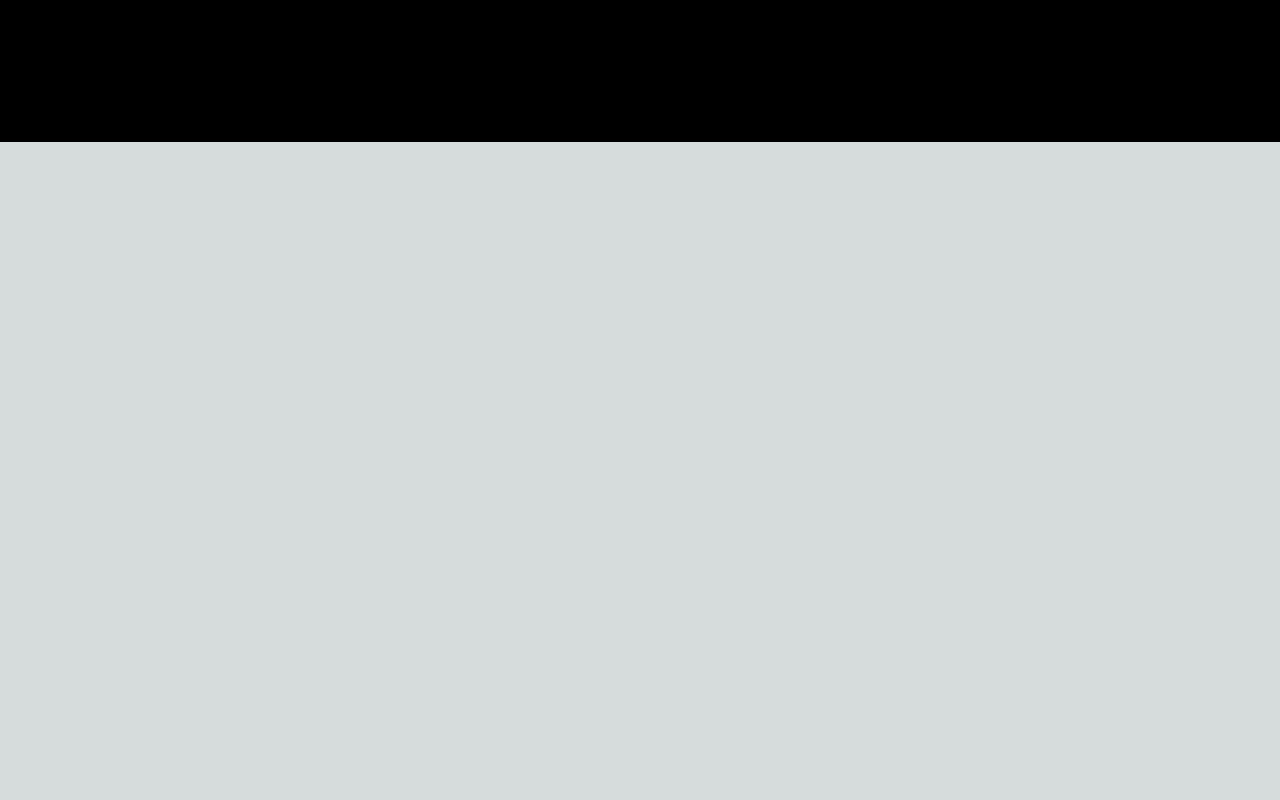
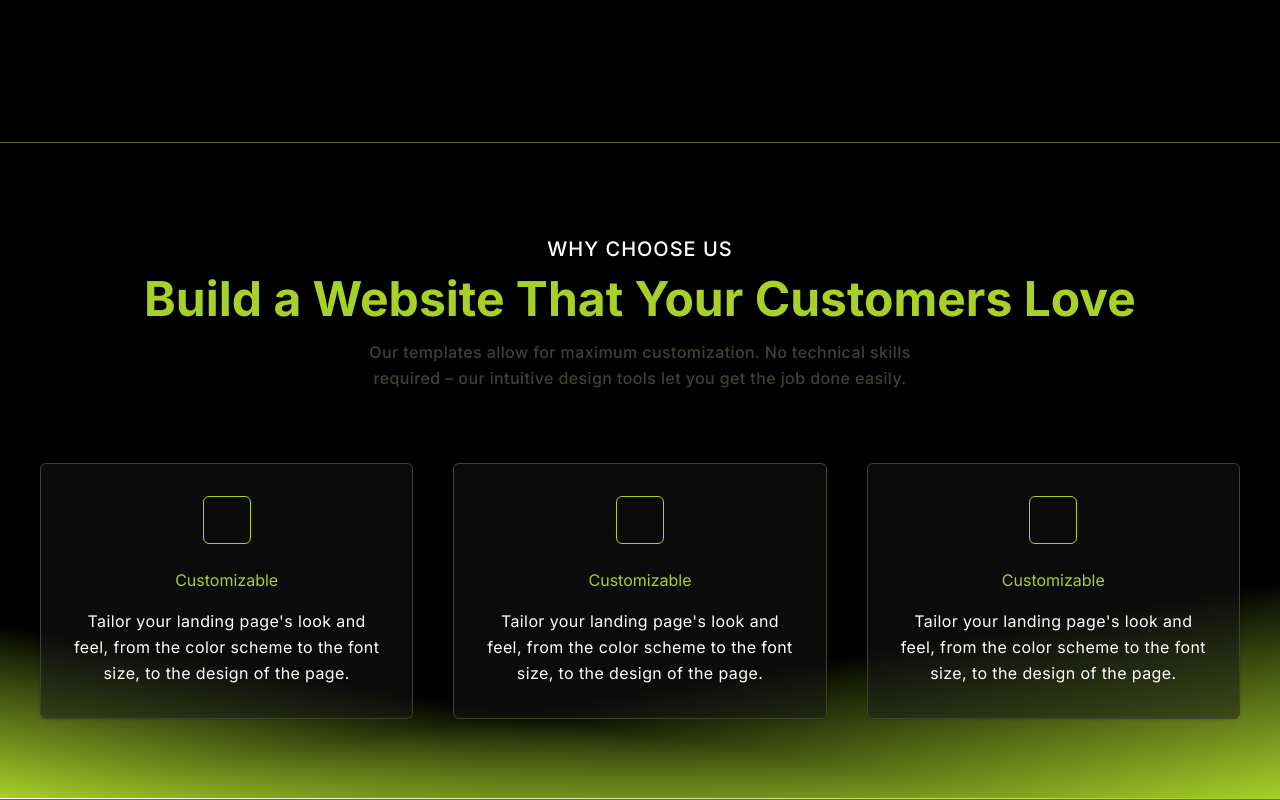
Before and after one commit to Saiwebdev2005/smart_rent_payment_app, a Next.js app in the folder f_smart_rent_payment/: page / in a window 1280 px wide. Shown: the part 834-1634 px from the top of the page. Before the commit the page ends 976 px from the top, so only its background shows below. Built offline with nearby package versions, Linux system fonts and the light colour scheme.

Commit message:
Pricing and feature section added

```diff
--- /dev/null
+++ b/f_smart_rent_payment/src/app/Pricing/page.tsx
@@ -0,0 +1,67 @@
+// Pricing.tsx
+import React from "react";
+import Product from "../../components/Card/PricingCard";
+
+interface ProductData {
+  id: string;
+  title: string;
+  details: string;
+  price: string;
+  features: string[];
+  link: string;
+}
+
+interface PricingProps {
+  products: ProductData[];
+}
+const productsData = [
+  {
+    id: "product1",
+    title: "Product Type 1",
+    details: "Product details for Product Type 1",
+    price: "€ 10 / unit",
+    features: ["40 units", "1 feature", "Fast delivery"],
+    link: "/order1",
+  },
+  {
+    id: "product2",
+    title: "Product Type 2",
+    details: "The most popular choice. Product details for Product Type 2",
+    price: "€ 20 / unit",
+    features: ["120 units", "3 different features", "Fast delivery"],
+    link: "/order2",
+  },
+  {
+    id: "product3",
+    title: "Product Type 3",
+    details: "Product details for Product Type 3",
+    price: "€ 50 / unit",
+    features: ["240 units", "6 different features", "Fast delivery"],
+    link: "/order3",
+  },
+];
+
+const Pricing: React.FC<PricingProps> = ({ products }) => {
+  return (
+    <div className="pt-5 bg-c4" id="pricing">
+      <div className="mx-auto pb-20 mt-4 max-w-7xl px-6 lg:px-8">
+        <div className="flex flex-col space-y-8 mx-auto max-w-4xl text-center">
+          <h1 className="font-semibold leading-7 text-c1 text-2xl md:text-6xl">Pricing</h1>
+          <p className="mt-2 text-lg font-bold tracking-tight text-white md:text-4xl">
+            Whether it's just you, or your entire team - we've got you covered.
+          </p>
+        </div>
+        <p className="mx-auto mt-6 max-w-2xl text-center text-md md:text-lg leading-8 text-c2">
+          Choose the product that works best
+        </p>
+        <div className="isolate mx-auto mt-10 grid max-w-md md:max-w-lg grid-cols-1 gap-8 lg:mx-0 lg:max-w-none lg:grid-cols-3">
+          {productsData.map((product) => (
+            <Product key={product.id} {...product} />
+          ))}
+        </div>
+      </div>
+    </div>
+  );
+};
+
+export default Pricing;
--- /dev/null
+++ b/f_smart_rent_payment/src/components/Card/FeatureCard.tsx
@@ -0,0 +1,33 @@
+import React from "react";
+
+interface FeatureCardProps {
+  icon: React.ReactNode;
+  title: string;
+  description: string;
+}
+
+const FeatureCard: React.FC<FeatureCardProps> = ({
+  icon,
+  title,
+  description,
+}) => (
+  <div className="rounded-md border border-c3 bg-neutral-900/50 p-8 text-center shadow">
+    <div
+      className="button-text mx-auto flex h-12 w-12 items-center justify-center rounded-md border"
+      style={{
+        backgroundImage:
+          "linear-gradient(to right top, from-yellow-400 to-transparent)",
+        borderColor: "#A7D129",
+      }}
+    >
+      {icon}
+    </div>
+
+    <h3 className="mt-6 text-c1">{title}</h3>
+    <p className="my-4 mb-0 font-normal leading-relaxed tracking-wide text-white">
+      {description}
+    </p>
+  </div>
+);
+
+export default FeatureCard;
--- /dev/null
+++ b/f_smart_rent_payment/src/components/Card/PricingCard.tsx
@@ -0,0 +1,56 @@
+// Product.tsx
+import React from 'react';
+
+interface ProductProps {
+  id: string;
+  title: string;
+  details: string;
+  price: string;
+  features: string[];
+  link: string;
+}
+
+const Product: React.FC<ProductProps> = ({ id, title, details, price, features, link }) => {
+  return (
+    <div className={`ring-1 ring-c2 rounded-3xl p-4 md:p-10 ${id === 'product2' ? 'bg-white/5 ring-2 ring-c1' : ''}`}>
+  <div className="flex flex-col items-center md:items-start md:flex-row justify-between gap-x-4">
+    <h2 id={id} className="text-lg md:text-xl font-semibold leading-8 text-white md:self-start">
+      {title}
+    </h2>
+    {id === 'product2' && (
+      <p className="rounded-full bg-c1 px-2 py-1 text-xs md:text-sm font-semibold leading-5 text-c4 md:self-start">Most popular</p>
+    )}
+  </div>
+  <p className="mt-2 md:mt-4 text-xs md:text-sm leading-6 text-gray-300">{details}</p>
+  <p className="mt-3 md:mt-6 flex items-baseline gap-x-1">
+    <span className="text-3xl md:text-4xl font-bold tracking-tight text-white">{price}</span>
+  </p>
+  <a
+    href={link}
+    aria-describedby={id}
+    className={`${
+      id === 'product2' ? 'bg-c1' : 'bg-white'
+    } text-c4 hover:bg-white/20 focus-visible:outline-white mt-4 md:mt-6 block rounded-md py-2 px-3 text-center text-xs md:text-sm font-semibold leading-6 focus-visible:outline focus-visible:outline-2 focus-visible:outline-offset-2`}
+  >
+    Order Now
+  </a>
+  <ul role="list" className="mt-4 md:mt-8 space-y-2 md:space-y-3 text-xs md:text-sm leading-6 text-gray-300 xl:mt-10">
+    {features.map((feature, index) => (
+      <li key={index} className="flex gap-x-2 md:gap-x-3">
+        <svg xmlns="http://www.w3.org/2000/svg" viewBox="0 0 20 20" fill="currentColor" aria-hidden="true" className="h-5 md:h-6 w-4 md:w-5 flex-none text-white">
+          <path
+            fillRule="evenodd"
+            d="M16.704 4.153a.75.75 0 01.143 1.052l-8 10.5a.75.75 0 01-1.127.075l-4.5-4.5a.75.75 0 011.06-1.06l3.894 3.893 7.48-9.817a.75.75 0 011.05-.143z"
+            clipRule="evenodd"
+          ></path>
+        </svg>
+        {feature}
+      </li>
+    ))}
+  </ul>
+</div>
+
+  );
+};
+
+export default Product;
--- /dev/null
+++ b/f_smart_rent_payment/src/components/Home/FeatureSection/FeatureSection.tsx
@@ -0,0 +1,113 @@
+import FeatureCard from "@/components/Card/FeatureCard";
+import React from "react";
+
+const features = [
+  {
+    icon: (
+      <svg
+        xmlns="http://www.w3.org/2000/svg"
+        className="icon icon-tabler icon-tabler-color-swatch"
+        width="24"
+        height="24"
+        viewBox="0 0 24 24"
+        strokeWidth="2"
+        stroke="currentColor"
+        fill="none"
+        strokeLinecap="round"
+        strokeLinejoin="round"
+      >
+        {/* ... */}
+      </svg>
+    ),
+    title: "Customizable",
+    description:
+      "Tailor your landing page's look and feel, from the color scheme to the font size, to the design of the page.",
+  },
+  {
+    icon: (
+      <svg
+        xmlns="http://www.w3.org/2000/svg"
+        className="icon icon-tabler icon-tabler-color-swatch"
+        width="24"
+        height="24"
+        viewBox="0 0 24 24"
+        strokeWidth="2"
+        stroke="currentColor"
+        fill="none"
+        strokeLinecap="round"
+        strokeLinejoin="round"
+      >
+        {/* ... */}
+      </svg>
+    ),
+    title: "Customizable",
+    description:
+      "Tailor your landing page's look and feel, from the color scheme to the font size, to the design of the page.",
+  },
+  {
+    icon: (
+      <svg
+        xmlns="http://www.w3.org/2000/svg"
+        className="icon icon-tabler icon-tabler-color-swatch"
+        width="24"
+        height="24"
+        viewBox="0 0 24 24"
+        strokeWidth="2"
+        stroke="currentColor"
+        fill="none"
+        strokeLinecap="round"
+        strokeLinejoin="round"
+      >
+        {/* ... */}
+      </svg>
+    ),
+    title: "Customizable",
+    description:
+      "Tailor your landing page's look and feel, from the color scheme to the font size, to the design of the page.",
+  },
+];
+const FeatureSection: React.FC = () => (
+  <div className="">
+    <section
+      id="features"
+      className="relative block px-6 py-10 md:py-20 md:px-10 border-t border-b border-c2 bg-c4 -z-10"
+    >
+      <div className="relative mx-auto max-w-5xl text-center">
+        <span className="text-white my-3 flex items-center justify-center font-medium uppercase tracking-wider text-xl">
+          Why choose us
+        </span>
+        <h2 className="block w-full bg-c1 bg-clip-text font-bold text-transparent text-3xl md:text-5xl">
+          Build a Website That Your Customers Love
+        </h2>
+        <p className="mx-auto my-4 w-full max-w-xl bg-transparent text-center font-medium leading-relaxed tracking-wide text-c3">
+          Our templates allow for maximum customization. No technical skills
+          required – our intuitive design tools let you get the job done easily.
+        </p>
+      </div>
+
+      <div className="relative mx-auto max-w-7xl z-10 grid grid-cols-1 gap-10 pt-14 sm:grid-cols-2 lg:grid-cols-3">
+        {features.map((feature, index) => (
+          <FeatureCard key={index} {...feature} />
+        ))}
+      </div>
+
+      <div
+        className="absolute bottom-0 left-0 z-0 h-1/3 w-full border-b"
+        style={{
+          backgroundImage:
+            "linear-gradient(to right top, #A7D129 0%, transparent 40%, transparent 100%)",
+          borderColor: "white",
+        }}
+      ></div>
+      <div
+        className="absolute bottom-0 right-0 z-0 h-1/3 w-full"
+        style={{
+          backgroundImage:
+            "linear-gradient(to left top, #A7D129 0%, transparent 50%, transparent 100%)",
+          borderColor: "white",
+        }}
+      ></div>
+    </section>
+  </div>
+);
+export default FeatureSection;
--- a/f_smart_rent_payment/src/components/Home/HomeSection/HomeSection.tsx
+++ b/f_smart_rent_payment/src/components/Home/HomeSection/HomeSection.tsx
@@ -1,11 +1,13 @@
 import React from 'react'
 import Navbar from "../../Navbar/Navbar"
 import HeroSection from '../HeroSection/HeroSection'
+import FeatureSection from '../FeatureSection/FeatureSection'
 function HomeSection() {
   return (
     <div className=''>
       <Navbar/>
       <HeroSection/>
+      <FeatureSection/>
     </div>
   )
 }
```
